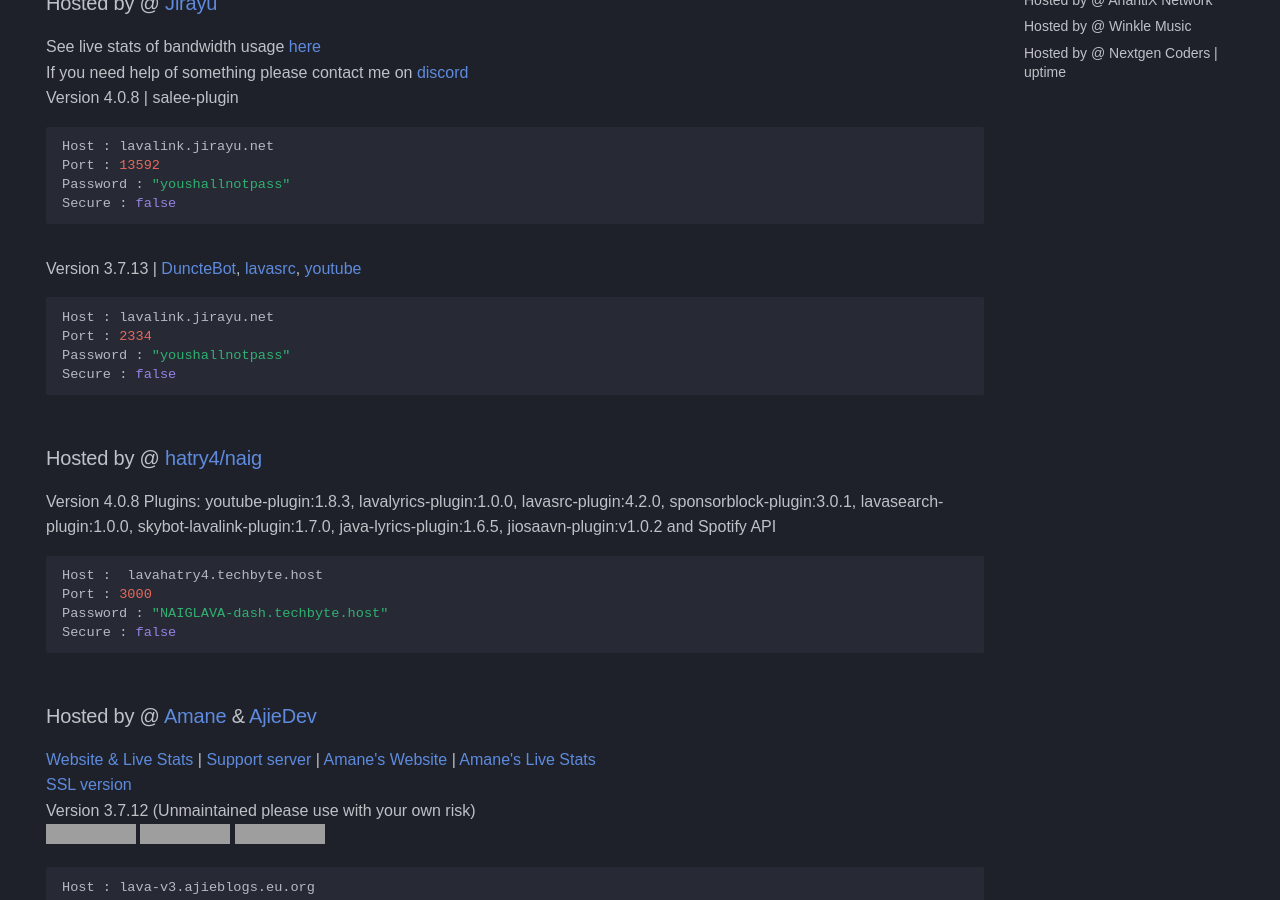
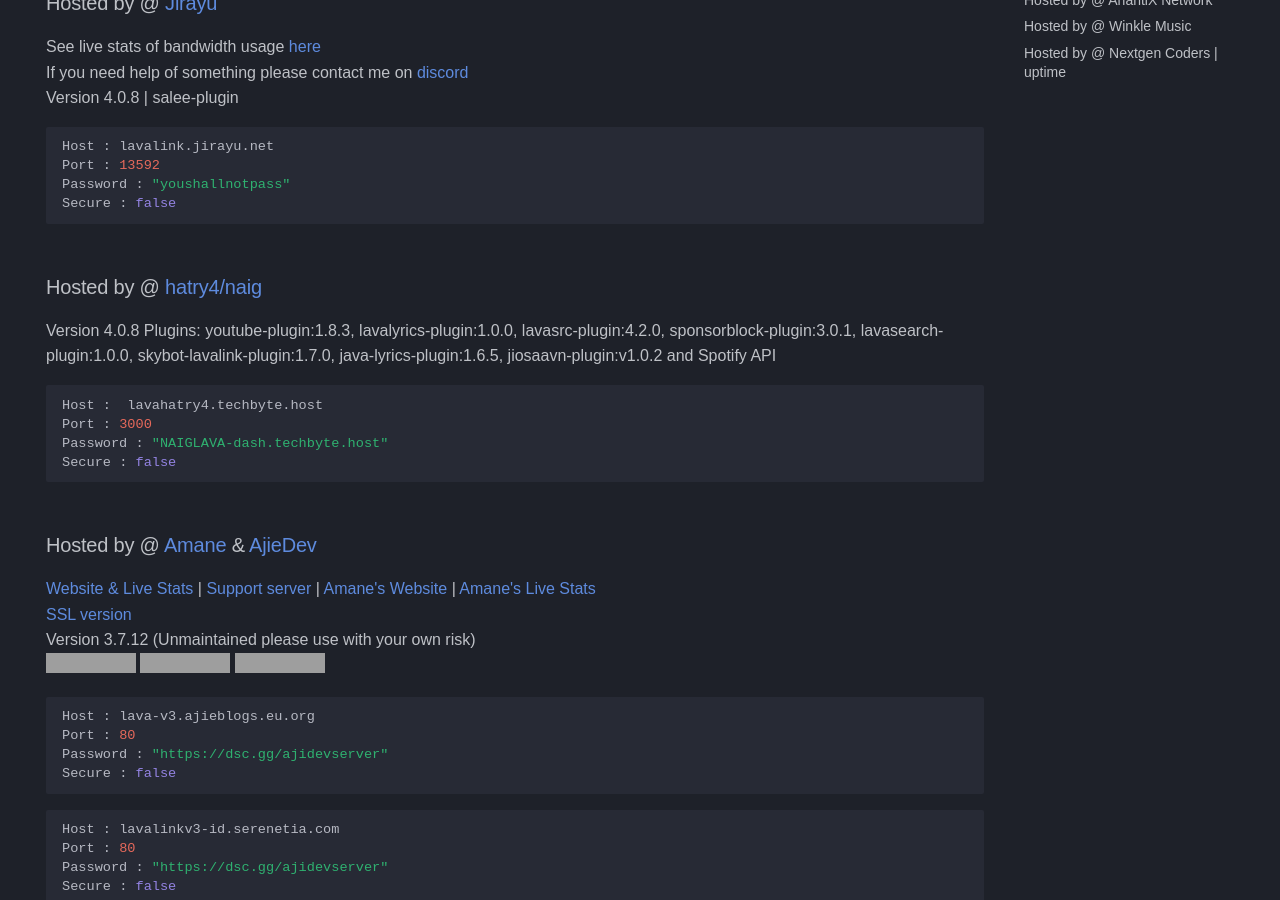
Before and after one commit to DarrenOfficial/lavalink-list, an MkDocs documentation site: the page built from docs/NoSSL/lavalink-without-ssl.md, in a window 1280 px wide and 900 px high, scrolled down 375 px. Built offline with MkDocs 1.6.1 and Material for MkDocs 9.7.7, drawn with Linux system fonts in a browser that asks for light colours; some web fonts are replaced; comment, search, counter and statistics services are not loaded; a style sheet for code colours, icons or effects is not loaded; grey boxes are pictures that could not be loaded.

Commit message:
drop v3 support (#620)
* Update lavalink-without-ssl.md

* Update lavalink-without-ssl.md

````diff
--- a/docs/NoSSL/lavalink-without-ssl.md
+++ b/docs/NoSSL/lavalink-without-ssl.md
@@ -31,14 +31,6 @@ Version 4.0.8 | salee-plugin
 ```bash
 Host : lavalink.jirayu.net
 Port : 13592
-Password : "youshallnotpass"
-Secure : false
-```
-
-Version 3.7.13 | [DuncteBot](https://github.com/DuncteBot/skybot-lavalink-plugin), [lavasrc](https://github.com/topi314/LavaSrc), [youtube](https://github.com/lavalink-devs/youtube-source#plugin)
-```bash
-Host : lavalink.jirayu.net
-Port : 2334
 Password : "youshallnotpass"
 Secure : false
 ```
````
